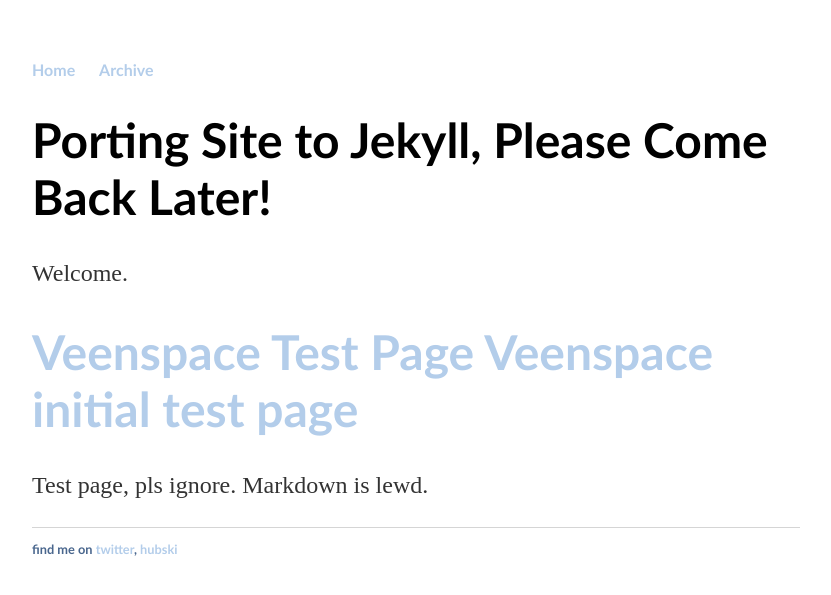
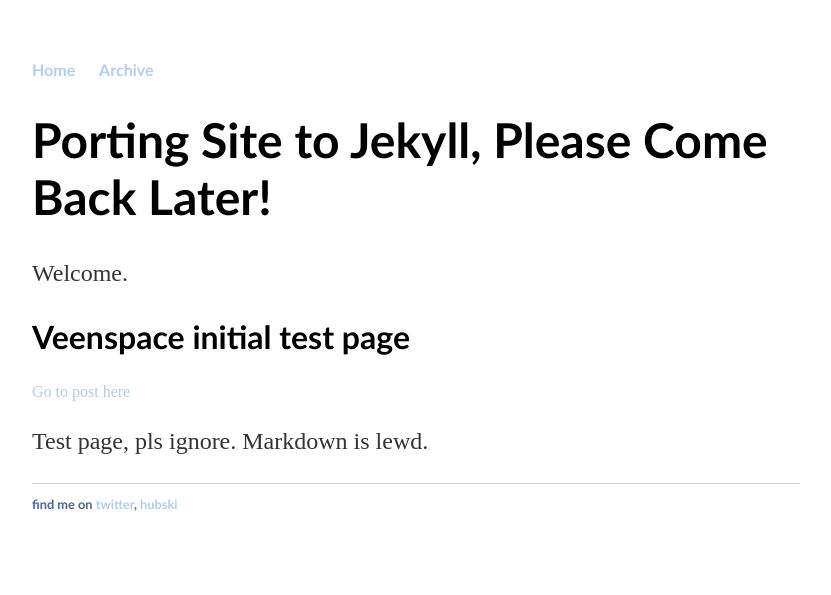
Before and after one commit to vdveen/vdveen.github.io, a Jekyll site: the page built from index.html, in a window 1280 px wide. Shown: the top 595 px of the page, without its empty margins (224-1055 px from the left). Built offline with Jekyll 4.4.1, drawn with Linux system fonts in a browser that asks for light colours.

Commit message:
Updated CSS, adapted post_detail

```diff
--- a/_includes/post_detail.html
+++ b/_includes/post_detail.html
@@ -1,11 +1,11 @@
-<h1 class="entry-title">
-{% if page.title %}
-    <a href="{{ root_url }}{{ page.url }}">{{ page.title }}</a>
+<h2 class="entry-title">
+{% if post.title %}
+    {{ post.title }}
 {% endif %}
-{% if post.title %}
-    <a href="{{ root_url }}{{ post.url }}">{{ post.title }}</a>
-{% endif %}
-</h1>
+</h2>
+
+<a href="{{ root_url }}{{ post.url }}">Go to post here</a>
+
 <div class="entry-content">{{ content }}</div>
 
-<!-- Code thanks to nimbupani on github -->
+<!-- Code thanks to nimbupani on github. Adapted. -->
--- a/css/main.css
+++ b/css/main.css
@@ -3,7 +3,6 @@ body {
     width: 60%;
 }
 nav ul, footer ul {
-    /*font-family:'Helvetica', 'Arial', 'Sans-Serif';*/
     font-family:'Trebuchet MS', 'Lucida Sans Unicode', 'Lucida Grande', 'Lucida Sans', Arial, sans-serif;
     padding: 0px;
     color: #49668D;
@@ -25,8 +24,13 @@ a:hover {
 h1 {
     font-size: 3em;
     font-family:'Trebuchet MS', 'Lucida Sans Unicode', 'Lucida Grande', 'Lucida Sans', Arial, sans-serif;
-    /*font-family:'Times New Roman', Times, serif;*/
 }
+
+h2 {
+    font-size: 2em;
+    font-family:'Trebuchet MS', 'Lucida Sans Unicode', 'Lucida Grande', 'Lucida Sans', Arial, sans-serif;
+}
+
 p {
     font-size: 1.5em;
     line-height: 1.4em;
```
